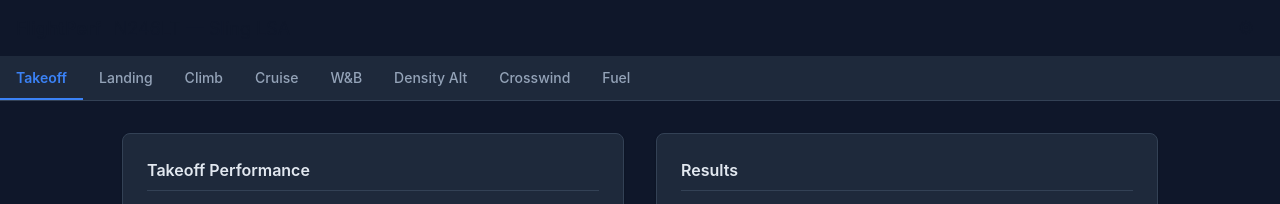
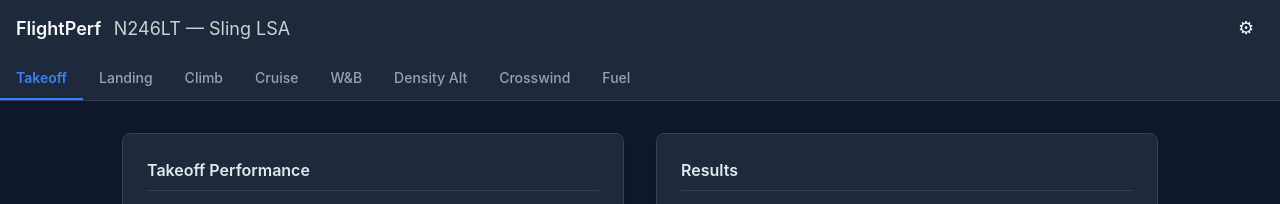
Before and after one commit to volium/flight-perf, a plain HTML site: page index.html in a window 1280 px wide. Shown: the top 204 px of the page. Drawn offline with Linux system fonts and the dark colour scheme.

Commit message:
Fix header not visible in dark theme
In dark mode, the header background and text were both dark colors,
making the header text invisible. Fixed by:
- Header background: #1e293b (slightly lighter than page bg, gives separation)
- Text inverse color: #f8fafc (light text, same as light theme header)

```diff
--- a/css/variables.css
+++ b/css/variables.css
@@ -81,14 +81,14 @@
     --color-bg:            #0f172a;
     --color-bg-panel:      #1e293b;
     --color-bg-input:      #1e293b;
-    --color-bg-header:     #0f172a;
+    --color-bg-header:     #1e293b;
     --color-bg-tab:        #1e293b;
     --color-bg-tab-active: #334155;
     --color-bg-result:     #1e293b;
 
     --color-text:          #e2e8f0;
     --color-text-muted:    #94a3b8;
-    --color-text-inverse:  #0f172a;
+    --color-text-inverse:  #f8fafc;
     --color-text-label:    #94a3b8;
 
     --color-border:        #334155;
@@ -109,14 +109,14 @@
   --color-bg:            #0f172a;
   --color-bg-panel:      #1e293b;
   --color-bg-input:      #1e293b;
-  --color-bg-header:     #0f172a;
+  --color-bg-header:     #1e293b;
   --color-bg-tab:        #1e293b;
   --color-bg-tab-active: #334155;
   --color-bg-result:     #1e293b;
 
   --color-text:          #e2e8f0;
   --color-text-muted:    #94a3b8;
-  --color-text-inverse:  #0f172a;
+  --color-text-inverse:  #f8fafc;
   --color-text-label:    #94a3b8;
 
   --color-border:        #334155;
```
